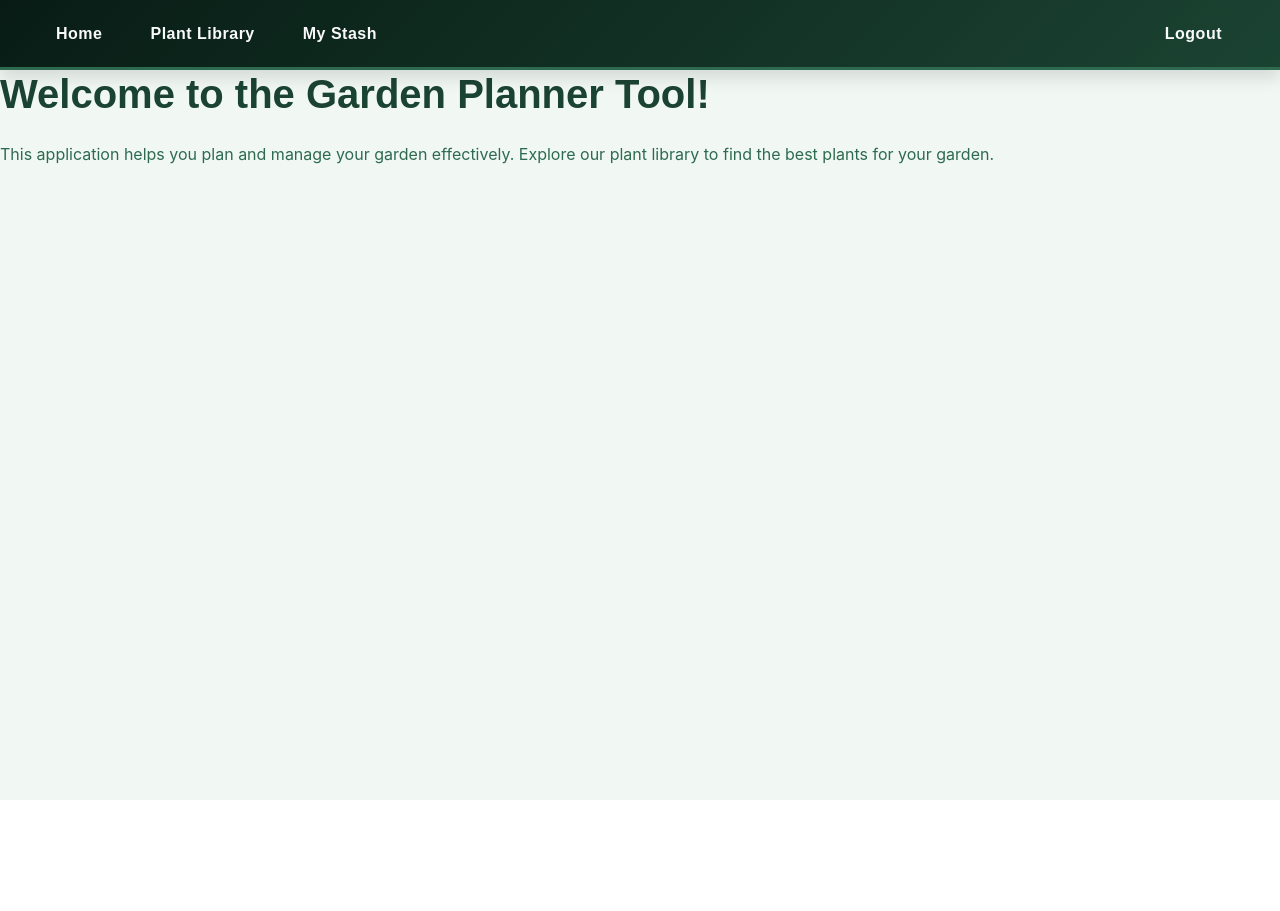
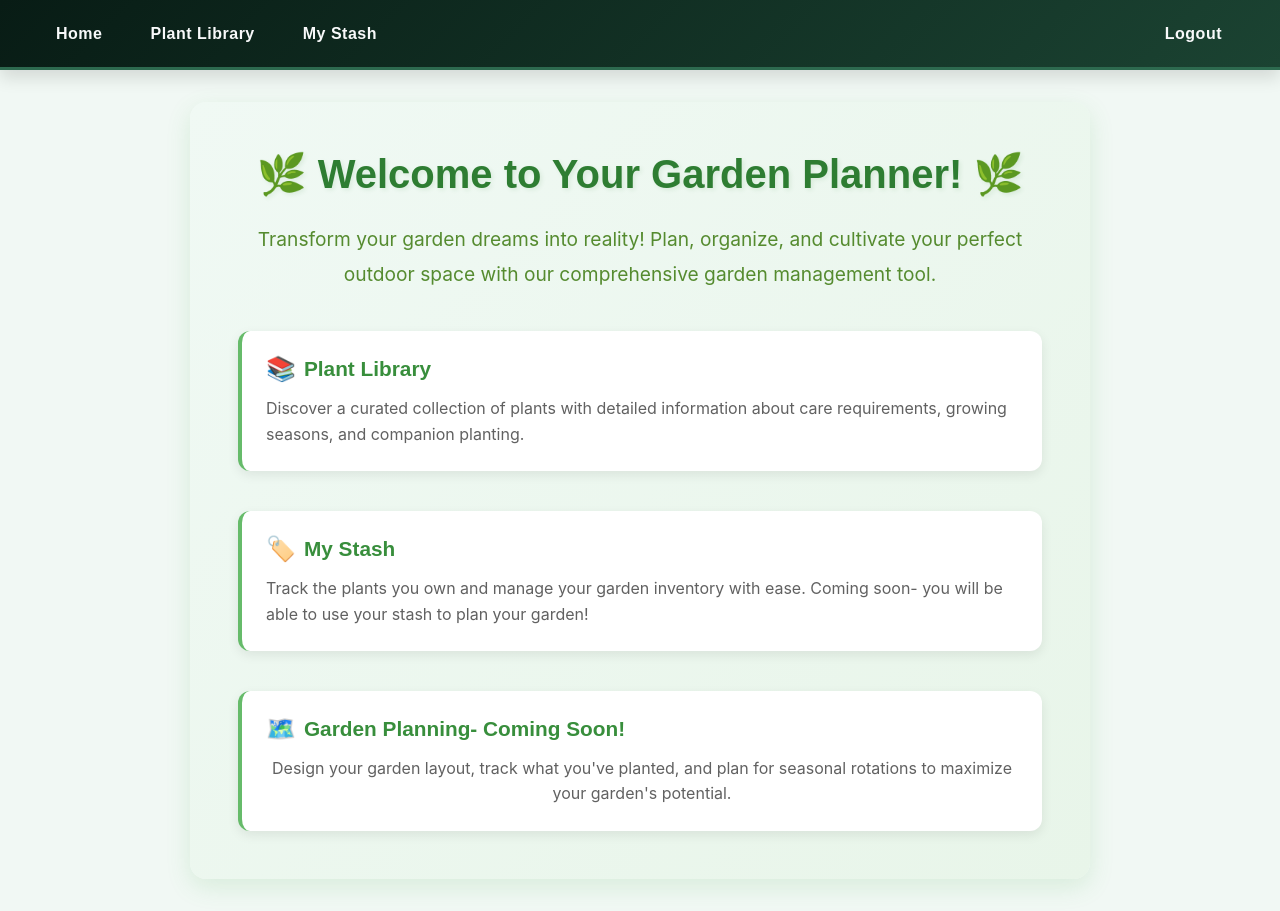
Before and after one commit to nicolecdanton/client-side-capstone, a React (Vite) app: page / in a window 1280 px wide. Before the commit the page ends 800 px from the top, so only its background shows below. Built offline with nearby package versions, Linux system fonts and the light colour scheme; sample sign-in values are in the browser's storage.

Commit message:
MVP Complete

```diff
--- a/database/database.json
+++ b/database/database.json
@@ -275,7 +275,7 @@
     },
     {
       "user_owner_id": 1,
-      "plant_type_name": "Test Update",
+      "plant_type_name": "Test Update 4",
       "varietal_name": "Custom",
       "light_requirement_id": 4,
       "planting_season_id": 3,
@@ -324,7 +324,5 @@
       "id": 6
     }
   ],
-  "user_garden_bed": [
-
-  ]
+  "user_garden_bed": []
 }
--- a/src/components/my stash/AddToStashForm.jsx
+++ b/src/components/my stash/AddToStashForm.jsx
@@ -76,7 +76,7 @@ export const AddToStashForm = ({ currentUser, refreshTheStash, existingPlant, on
   };
 
 
-  //  MAIN SUBMIT HANDLER
+  //  When i submit the form, stuff has to happen: either create new plant and add to stash, or update existing plant.
   const handleSubmit = async (e) => {
         e.preventDefault();
 
--- a/src/components/plant library/CustomPlantEditModal.jsx
+++ b/src/components/plant library/CustomPlantEditModal.jsx
@@ -4,12 +4,13 @@ export const CustomPlantEditModal = ({ isOpen, onClose, children }) => {
   if (!isOpen) return null;
 
   return (
-    <div className="modal-overlay" onClick={onClose}>
-      <div className="modal-content" onClick={(e) => e.stopPropagation()}>
+
+    <div className="modal-overlay">
+      <div className="modal-content">
         <button className="modal-close" onClick={onClose}>
-          &times;
+           &times; {/*this is the x on the button */}
         </button>
-        {children}
+        {children} {/* basically read this as <AddToStashForm with its props />*/}
       </div>
     </div>
   );
--- /dev/null
+++ b/src/components/welcome/Welcome.css
@@ -0,0 +1,126 @@
+.welcome {
+  max-width: 900px;
+  margin: 2rem auto;
+  padding: 3rem;
+  background: linear-gradient(135deg, #f0f9f4 0%, #e8f5e9 100%);
+  border-radius: 16px;
+  box-shadow: 0 8px 24px rgba(76, 175, 80, 0.15);
+  text-align: center;
+}
+
+.welcome h1 {
+  color: #2e7d32;
+  font-size: 2.5rem;
+  margin-bottom: 1.5rem;
+  font-weight: 700;
+  text-shadow: 2px 2px 4px rgba(46, 125, 50, 0.1);
+}
+
+.welcome-intro {
+  color: #558b2f;
+  font-size: 1.2rem;
+  line-height: 1.8;
+  margin-bottom: 2rem;
+}
+
+.welcome-features {
+  display: grid;
+  grid-template-columns: repeat(auto-fit, minmax(250px, 1fr));
+  gap: 1.5rem;
+  margin: 2.5rem 0;
+  text-align: left;
+}
+
+.feature-card {
+  background: white;
+  padding: 1.5rem;
+  border-radius: 12px;
+  border-left: 4px solid #66bb6a;
+  box-shadow: 0 4px 12px rgba(0, 0, 0, 0.08);
+  transition: transform 0.3s ease, box-shadow 0.3s ease;
+}
+
+.feature-card:hover {
+  transform: translateY(-4px);
+  box-shadow: 0 8px 20px rgba(76, 175, 80, 0.2);
+}
+
+.feature-card h3 {
+  color: #388e3c;
+  font-size: 1.3rem;
+  margin-bottom: 0.75rem;
+  display: flex;
+  align-items: center;
+  gap: 0.5rem;
+}
+
+.feature-icon {
+  font-size: 1.5rem;
+}
+
+.feature-card p {
+  color: #616161;
+  line-height: 1.6;
+  margin: 0;
+}
+
+.welcome-tips {
+  background: white;
+  padding: 1.5rem;
+  border-radius: 12px;
+  margin-top: 2rem;
+  border: 2px dashed #81c784;
+}
+
+.welcome-tips h2 {
+  color: #2e7d32;
+  font-size: 1.5rem;
+  margin-bottom: 1rem;
+}
+
+.tips-list {
+  list-style: none;
+  padding: 0;
+  text-align: left;
+  max-width: 600px;
+  margin: 0 auto;
+}
+
+.tips-list li {
+  color: #558b2f;
+  padding: 0.75rem 0;
+  border-bottom: 1px solid #e0f2f1;
+  line-height: 1.6;
+}
+
+.tips-list li:last-child {
+  border-bottom: none;
+}
+
+.tips-list li::before {
+  content: "<1 ";
+  margin-right: 0.5rem;
+}
+
+.get-started-btn {
+  background: linear-gradient(135deg, #66bb6a 0%, #43a047 100%);
+  color: white;
+  border: none;
+  padding: 1rem 2.5rem;
+  font-size: 1.1rem;
+  font-weight: 600;
+  border-radius: 8px;
+  cursor: pointer;
+  margin-top: 2rem;
+  box-shadow: 0 4px 12px rgba(76, 175, 80, 0.3);
+  transition: transform 0.2s ease, box-shadow 0.2s ease;
+}
+
+.get-started-btn:hover {
+  transform: translateY(-2px);
+  box-shadow: 0 6px 16px rgba(76, 175, 80, 0.4);
+}
+
+.get-started-btn:active {
+  transform: translateY(0);
+}
--- a/src/components/welcome/Welcome.jsx
+++ b/src/components/welcome/Welcome.jsx
@@ -1,11 +1,48 @@
+import "./Welcome.css"
+
 export const Welcome = () => {
   return (
     <section className="welcome">
-      <h1>Welcome to the Garden Planner Tool!</h1>
-      <p>
-        This application helps you plan and manage your garden effectively.
-        Explore our plant library to find the best plants for your garden.
+      <h1>🌿 Welcome to Your Garden Planner! 🌿</h1>
+      <p className="welcome-intro">
+        Transform your garden dreams into reality! Plan, organize, and cultivate
+        your perfect outdoor space with our comprehensive garden management tool.
       </p>
-    </section>
-  )
-}
+
+      <div className="welcome-features">
+        <div className="feature-card">
+          <h3>
+            <span className="feature-icon">📚</span>
+            Plant Library
+          </h3>
+          <p>
+            Discover a curated collection of plants with detailed information
+            about care requirements, growing seasons, and companion planting.
+          </p>
+        </div>
+      </div>
+
+       <div className="welcome-features">
+        <div className="feature-card">
+          <h3>
+            <span className="feature-icon">🏷️</span>
+            My Stash
+          </h3>
+          <p>
+            Track the plants you own and manage your garden inventory with ease. Coming soon- you will be able to use your stash to plan your garden!
+          </p>
+        </div>
+      </div>
+
+        <div className="feature-card">
+          <h3>
+            <span className="feature-icon">🗺️</span>
+            Garden Planning- Coming Soon!
+          </h3>
+          <p>
+            Design your garden layout, track what you've planted, and plan
+            for seasonal rotations to maximize your garden's potential.
+          </p>
+        </div>
+        </section>
+      )}
```
